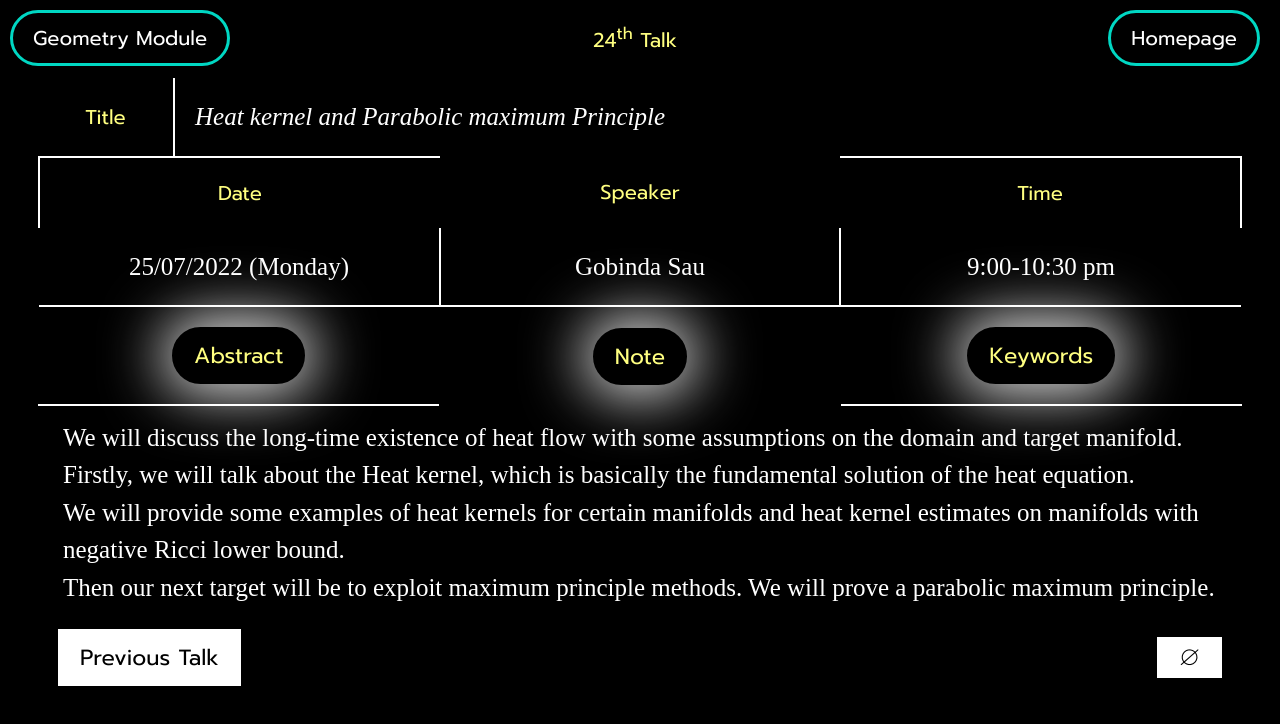
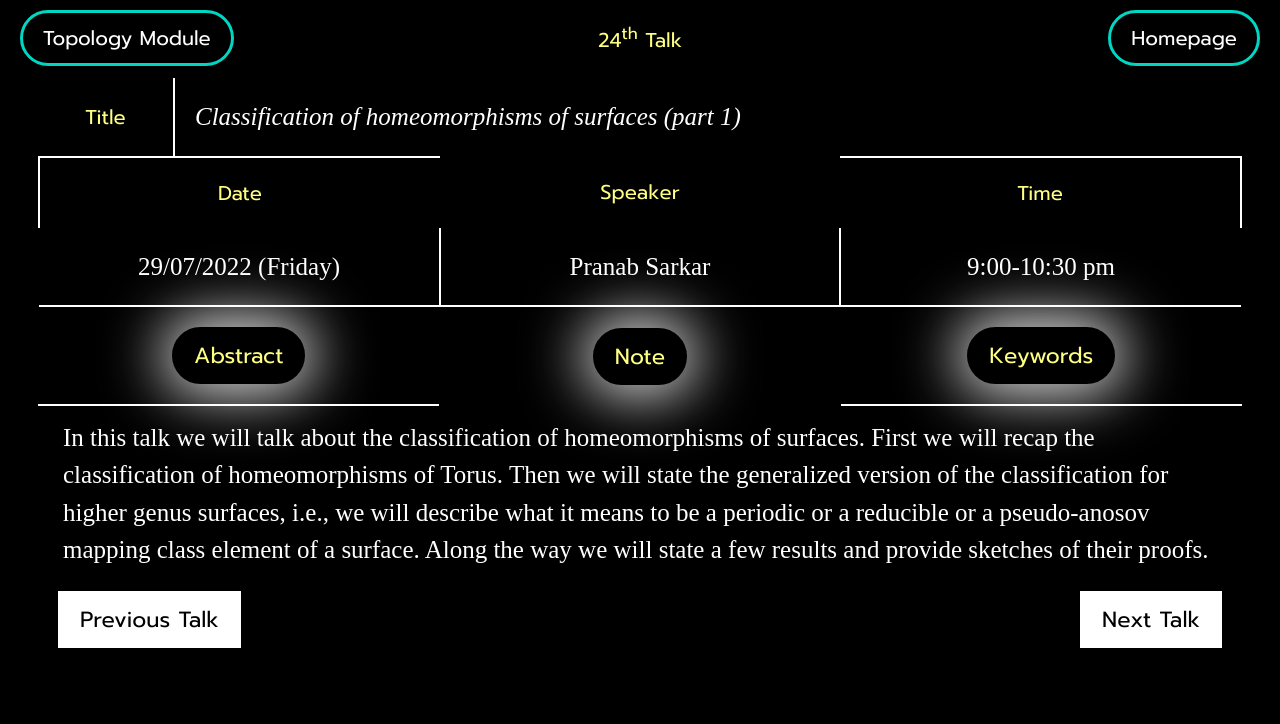
Before and after one commit to STGSIISc/stgsiisc.github.io, a plain HTML site: page geometry/24.html in a window 1280 px wide. Both pictures are taken after a click on the button "Abstract". Drawn offline with nearby package versions, Linux system fonts and the light colour scheme.

Commit message:
Add files via upload
Minor Change

```diff
--- a/geometry/24.html
+++ b/geometry/24.html
@@ -26,13 +26,13 @@
 
 
 
-<header style="top: 0px; position:fixed; background: black; z-index:1; height: auto; padding: 0; left:-10px; font-size:20px;">
+<header style="top: 0px; position:fixed; background: black; z-index:1; height: auto; padding: 0; left:0px; font-size:20px;">
 <table class="fixed" >
 <tr style="border-top: 0px solid white; ">
 
 
 		<td style="text-align:left;">
-		         <a href="https://stgsiisc.github.io/geometry.html"                     id="myBtn1" >Geometry Module</a>
+		         <a href="https://stgsiisc.github.io/topology.html"                     id="myBtn1" >Topology Module</a>
 		 </td>
 
 		 <td style="color:#ffff80;">
@@ -60,7 +60,7 @@
 		<td style="width:95px; color:#ffff80;  padding: 20px 20px 20px 20px;">Title</td>
 
 		<td style="text-align:left;border-left: 2px solid white; padding: 20px 20px 20px 20px; font-family: 'EB Garamond', serif;line-height:150%; font-size: 25px"colspan="2">
-		<I>Heat kernel and Parabolic maximum Principle</I>
+		<I>Classification of homeomorphisms of surfaces (part 1)</I>
 		</td>
     </tr>
 </table>
@@ -77,10 +77,10 @@
 
       <tr style="border-bottom: 2px solid white;">
 	     <td style="text-align:center; border-right: 2px solid white;   font-family: 'EB Garamond', serif; overflow:auto; line-height:150%; font-size: 25px; padding: 20px 20px 20px 20px;" >
-		      25/07/2022 (Monday)
+		      29/07/2022 (Friday)
 		 </td>
 	     <td style="text-align:center;    font-family: 'EB Garamond', serif; overflow:auto;border-bottom: 0px solid white;line-height:150%; font-size: 25px; border-right: 2px solid white; padding: 20px 20px 20px 20px;">
-		      Gobinda Sau
+		      Pranab Sarkar
 		 </td>
 	     <td style="text-align:center;    font-family: 'EB Garamond', serif; overflow:auto;line-height:150%; font-size: 25px; padding: 20px 20px 20px 20px;">
 		     9:00-10:30 pm
@@ -127,13 +127,14 @@
 
 
 				<div id="NamesTable" class="TableBody" style="display:none; text-align:left;">
-                       We will discuss the long-time existence of heat flow with some assumptions on the domain and target manifold. Firstly, we will talk about the Heat kernel, which is basically the fundamental solution of the heat equation.
-<br/> We will provide some examples of heat kernels for certain manifolds and heat kernel estimates on manifolds with negative Ricci lower bound.
-<br/>Then our next target will be to exploit maximum principle methods. We will prove a parabolic maximum principle.
+				In this talk we will talk about the classification of homeomorphisms of surfaces. First we will recap the classification of homeomorphisms of Torus.
+				Then we will state the generalized version of the classification for higher genus surfaces, i.e., we will describe what it means to be a periodic or a reducible or a pseudo-anosov mapping class element of a surface.
+				Along the way we will state a few results and provide sketches of their proofs.
+
                  </div>
 
                 <div id="PhoneTable" class="TableBody" style="display:none; text-align:right;">
-				     Heat Kernel, Parabolic Maximum Principle
+				      Periodic, reducible, pseudo-anosov mapping class element of a surface
 				</div>
 
 	            <div id="AddressTable" class="TableBody" style="display:none; text-align:center;">
@@ -163,13 +164,13 @@
 
                      <tr >
 
-                           <td style="text-align:left;">  <a href="https://stgsiisc.github.io/geometry/23.html" class="button1">Previous Talk</a>
+                           <td style="text-align:left;">  <a href="https://stgsiisc.github.io/topology/23.html" class="button1">Previous Talk</a>
 						   </td>
 
                            <td><a href="#" class="go-top">  <div id="NamesTable" class="TableBody" style="display:none">Abstract Opened</div><div id="PhoneTable" class="TableBody" style="display:none">Keywords Opened </div>   <div id="AddressTable" class="TableBody" style="display:none"> Note Opened</div> Go Top</a>
 						   </td>
 
-                            <td style="text-align:right;"><a                      class="button1"> $\varnothing$</a>
+                            <td style="text-align:right;"><a    href="https://stgsiisc.github.io/topology/25.html"                   class="button1"> Next Talk</a>
 							</td>
 
                      </tr>
@@ -365,7 +366,6 @@ border: 2px solid white;
 
 
 
-
 </style>
 
 <!--- button animation--->
```
